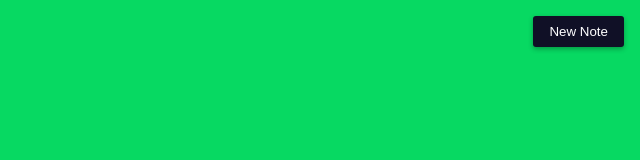
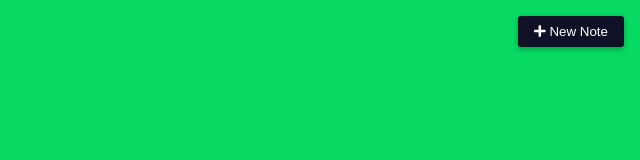
Before and after one commit to nogueir4-off/nogueir4-off.github.io, a plain HTML site: page index.html in a window 1280 px wide. Shown: the full height of the page, 640-1280 px from the left. Drawn offline with nearby package versions, Linux system fonts and the light colour scheme.

Commit message:
Update index.html

```diff
--- a/index.html
+++ b/index.html
@@ -14,7 +14,7 @@
 </head>
 <body>
     <div class="bot">
-        <button class="add" id="add"><i classAAAAA="fas fa-plus"></i> New Note</button>
+        <button class="add" id="add"><i class="fas fa-plus"></i> New Note</button>
     </div>
     <script src="script.js"></script>
 </body>
```
